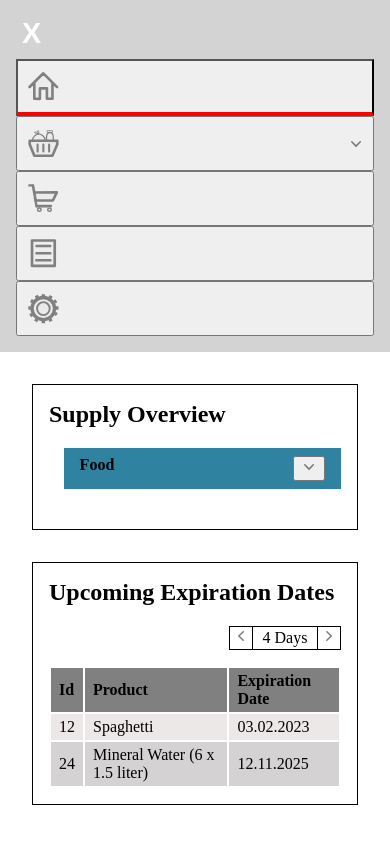
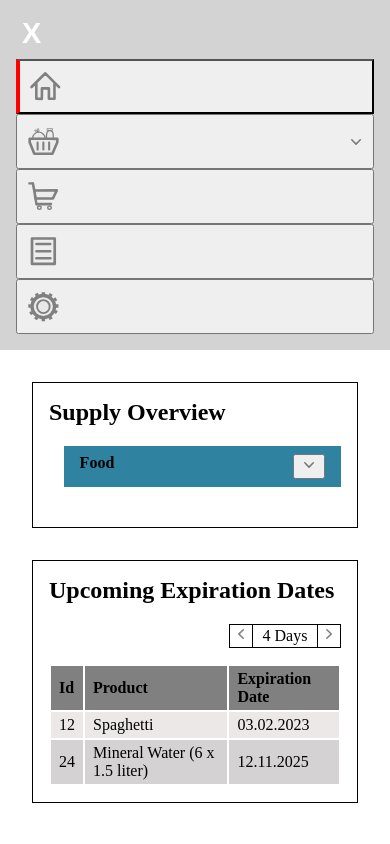
Before and after one commit to lcov29/grocery-item-tracker, a React app: page / in a window 390 px wide. Both pictures are taken after a click on the button 38 px from the left and 26 px from the top of the page. Built offline with nearby package versions, Linux system fonts and the light colour scheme.

Commit message:
remove unused argument datatarget and add style rule for active menu entry

```diff
--- a/src/frontend/components/base-components/menuBar/menuEntry/MenuEntry.tsx
+++ b/src/frontend/components/base-components/menuBar/menuEntry/MenuEntry.tsx
@@ -9,7 +9,6 @@ type MenuEntryCoreProps = {
    button: {
       content: string | ReactElement,
       action?: () => void,
-      datatarget?: string
    },
    dropdown?: ReactElement,
    isActive?: boolean
@@ -71,7 +70,6 @@ function MenuEntry(props: MenuEntryCoreProps & MenuEntryAdditionalProps): ReactE
             className={`menu-entry-button ${isActive ? 'active-menu-entry' : ''}`}
             onClick={handleMenuButtonClick}
             onMouseEnter={handleMenuButtonMouseEnter}
-            data-target={button.datatarget}
          >
             {button.content}
             {createIcon()}
--- a/src/frontend/components/base-components/menuBar/menuEntry/menuEntry.css
+++ b/src/frontend/components/base-components/menuBar/menuEntry/menuEntry.css
@@ -4,10 +4,6 @@
 
 .menu-entry-button:hover {
     font-weight: bold;
-}
-
-.active-menu-entry {
-    border-bottom: .3rem solid red;
 }
 
 
@@ -24,6 +20,10 @@
         align-items: center;
         text-align: left;
         padding: .5rem;
+    }
+
+    .active-menu-entry {
+        border-left: .3rem solid red;
     }
 
     .menu-entry-dropdown {
@@ -49,6 +49,10 @@
         padding: .5rem;
     }
 
+    .active-menu-entry {
+        border-bottom: .3rem solid red;
+    }
+
     .menu-entry-dropdown {
         position: absolute;
         left: 0;
```
